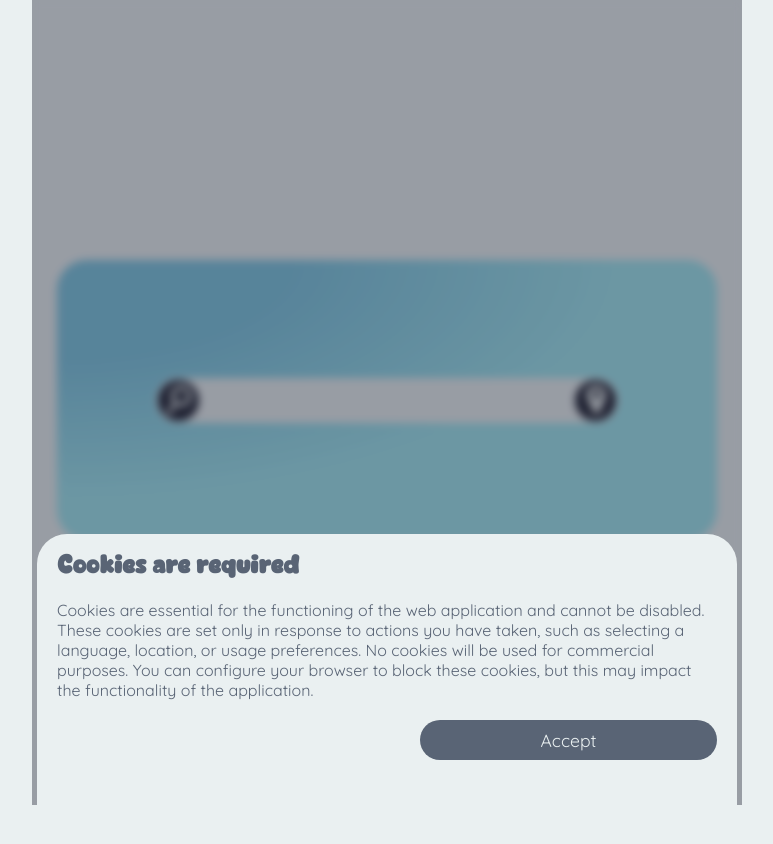
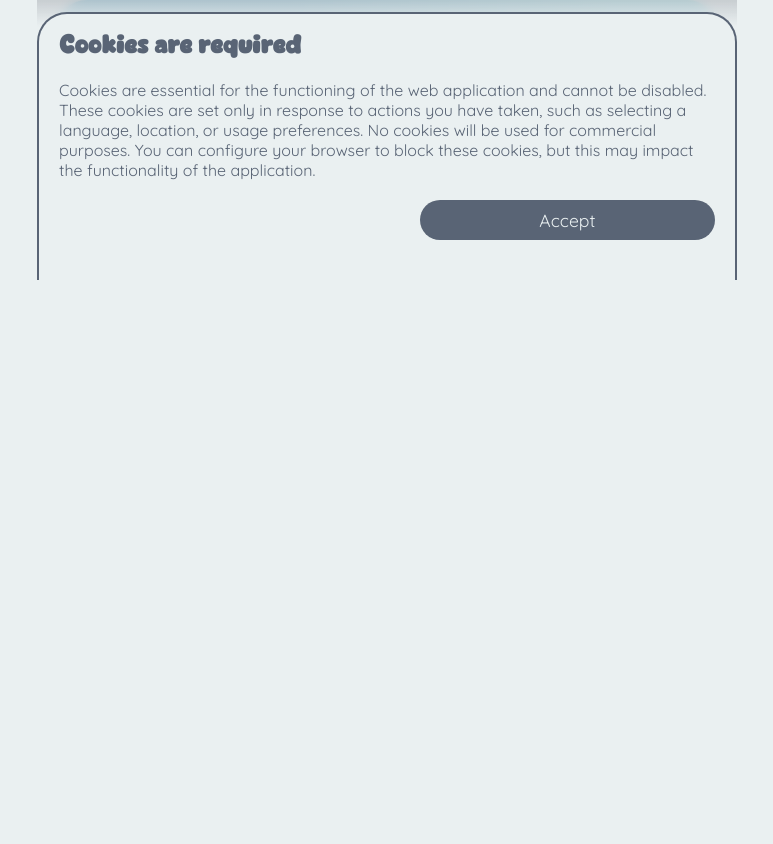
Before and after one commit to yohannimation/weather-pwa, a React (Create React App) app: page /locate in a window 1280 px wide. Shown: the top 844 px of the page, without its empty margins (253-1026 px from the left). After the commit the page ends 800 px from the top, so only its background shows below. Built offline with nearby package versions, Linux system fonts and the light colour scheme.

Commit message:
fix(): fixing some minor style

```diff
--- a/public/root.css
+++ b/public/root.css
@@ -85,6 +85,4 @@ body {
   align-items: center;
   flex-direction: column;
   width: 100%;
-  min-height: 100dvh;
-  height: fit-content;
 }
--- a/src/components/Footer/footer.module.css
+++ b/src/components/Footer/footer.module.css
@@ -1,10 +1,12 @@
 .root {
-    position: sticky;
-    right: 0;
+    position: fixed;
+    right: auto;
+    left: auto;
     bottom: 0;
-    left: 0;
     display: grid;
     grid-template-columns: 1fr 1fr;
+    max-width: 700px;
+    width: 100%;
     height: 60px;
     background-color: var(--light-color);
     border-radius: var(--border-radius) var(--border-radius) 0 0;
--- a/src/components/Modal/modal.module.css
+++ b/src/components/Modal/modal.module.css
@@ -1,21 +1,22 @@
+:root {
+    --modal-start-position: -50vh;
+}
+
 .root {
     position: absolute;
     inset: 0;
     top: -1000px;
     padding: 0;
-    /* overflow: hidden; */
+    overflow: hidden;
     z-index: 10;
     animation: .1s linear forwards rootAnimation;
-}
-
-.unactive {
-    display: none;
 }
 
 .background {
     position: absolute;
     inset: -5px;
     background-color: var(--dark-transparent-color);
+    background: linear-gradient(0deg, var(--light-color) 20%, var(--dark-transparent-color) 25%);
     backdrop-filter: blur(4px);
     opacity: 0;
     z-index: 11;
@@ -25,16 +26,18 @@
 
 .container {
     position: absolute;
-    bottom: -50vh;
+    top: 100%;
+    bottom: var(--modal-start-position);
     display: flex;
     justify-content: start;
     align-items: left;
     flex-direction: column;
     background-color: var(--light-color);
     padding: var(--padding);
-    padding-bottom: 15vh;
-    min-height: 40vh;
+    padding-bottom: 5vh;
     width: 100%;
+    border: var(--border-grey-color);
+    border-bottom: 0;
     border-radius: var(--border-radius) var(--border-radius) 0 0;
     z-index: 12;
     animation: var(--transition-time) var(--transition-timing-fuction) forwards containerAnimation;
@@ -79,9 +82,11 @@
 
 @keyframes containerAnimation {
     from {
-        bottom: -40vh;
+        top: 100%;
+        bottom: var(--modal-start-position);
     }
     to {
-        bottom: -10vh;
+        top: unset;
+        bottom: 0;
     }
 }
--- a/src/components/Select/select.module.css
+++ b/src/components/Select/select.module.css
@@ -9,7 +9,7 @@
     justify-content: space-between;
     align-items: center;
     margin: 0 auto;
-    padding: 0 var(--padding);
+    padding: 0 15px;
     width: 100%;
     height: 40px;
     background-color: var(--light-color);
@@ -17,6 +17,16 @@
     border: var(--border-grey-color);
     z-index: 3;
     overflow: hidden;
+}
+
+.chevron {
+    transform: rotate(0);
+    transition: var(--transition-time);
+    transition-timing-function: var(--transition-timing-fuction);
+}
+
+.chevronOpen {
+    transform: rotate(180deg);
 }
 
 .dropdownClose {
--- a/src/components/Select/select.tsx
+++ b/src/components/Select/select.tsx
@@ -126,7 +126,7 @@ const Select: React.FC<SelectProps> = ({
                     {value?.label ?? placeholder}
                 </span>
                 <span className={`${styles.chevron} ${isOpen ? styles.chevronOpen : ''}`} aria-hidden>
-                    ▾
+                    <Icon size={24} name='close' />
                 </span>
             </div>
 
@@ -153,13 +153,12 @@ const Select: React.FC<SelectProps> = ({
                                     ${isSelected ? styles.optionSelected : ''}
                                     ${isFocused ? styles.optionFocused : ''}
                                 `}
-                                // onMouseEnter={() => setFocusedIndex(index)}
                                 onMouseDown={(e) => {
                                     e.preventDefault(); // Prevent the trigger blur
                                     selectOption(option);
                                 }}
                             >
-                                {isSelected && <Icon size={20} name='change' />}
+                                {isSelected && <Icon size={20} name='tick' />}
                                 {option.label}
                             </li>
                         );
--- a/src/pages/Weather/weather.module.css
+++ b/src/pages/Weather/weather.module.css
@@ -1,6 +1,8 @@
 .root {
     position: relative;
     width: 100%;
+    min-height: 100dvh;
+    height: fit-content;
     scrollbar-width: thin;
     scrollbar-color: lightgrey transparent;
     transition: var(--transition-time);
@@ -9,9 +11,10 @@
 .content {
     position: relative;
     inset: 0;
-    margin-bottom: 40px;
+    margin-bottom: 80px;
     padding: 0 var(--padding);
     padding-top: 260px;
+    height: 100%;
 }
 
 .mainDataLoading {
@@ -27,7 +30,7 @@
     flex-direction: column;
     gap: 20px;
     width: 100%;
-    min-height: 105vh;
+    /* min-height: 105vh; */
     visibility: unset;
     animation: 1s cubic-bezier(.17,.84,.44,1) 0s fadeInUp;
 }
@@ -35,7 +38,7 @@
 @keyframes fadeInUp {
     0% {
         opacity: 0;
-        transform: translate(0, 50px);
+        transform: translate(0, 100px);
     }
     75% {
         transform: translate(0, 0px);
```
